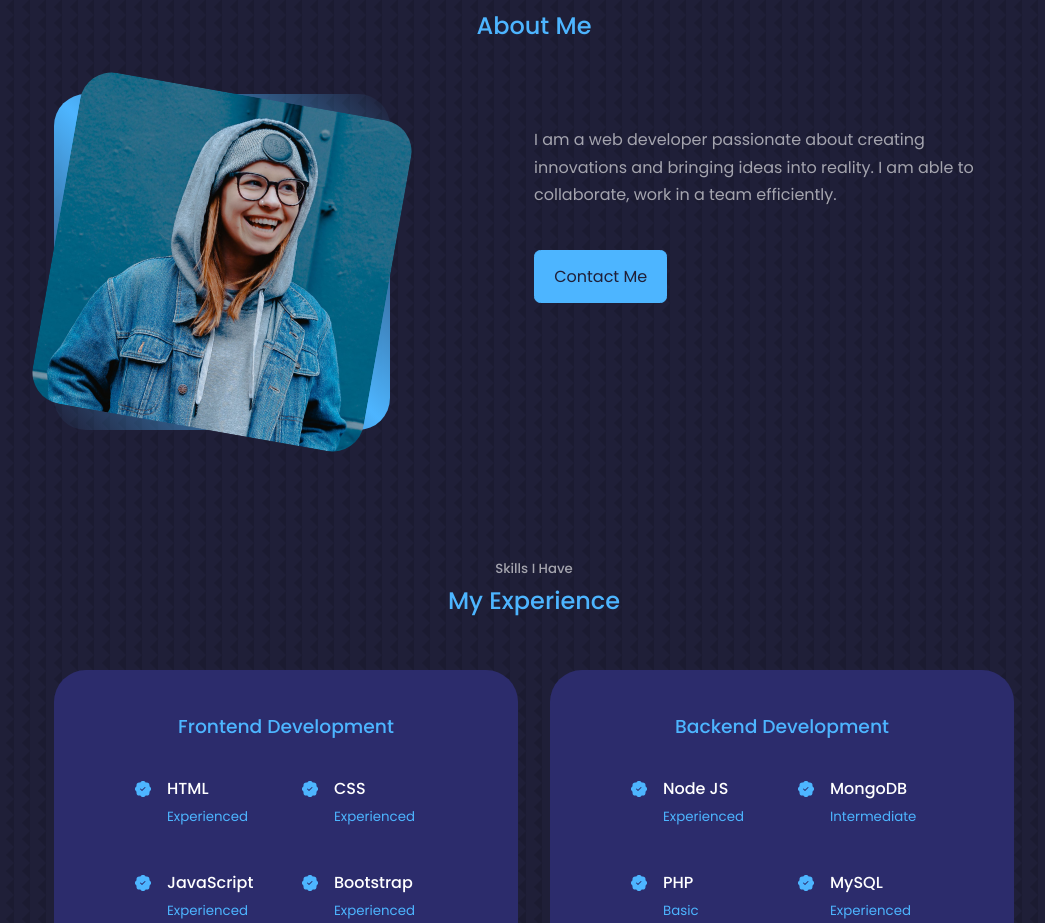
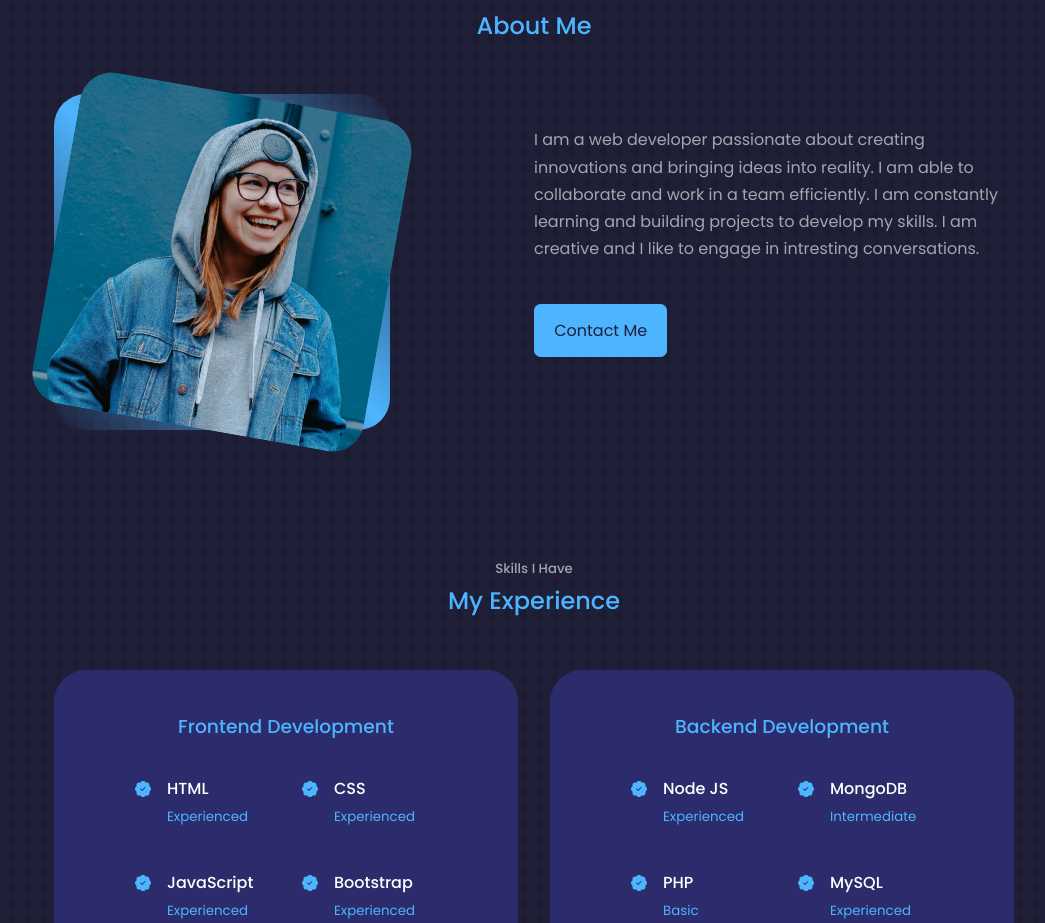
Before and after one commit to Goketech/portfolio, a React (Create React App) app: page / in a window 1280 px wide. Shown: the part 945-1868 px from the top of the page, without its empty margins (106-1151 px from the left). Built offline with nearby package versions, Linux system fonts and the light colour scheme.

Commit message:
modified website

```diff
--- a/src/components/about/About.jsx
+++ b/src/components/about/About.jsx
@@ -41,7 +41,8 @@ const About = () => {
                     </div> */}
 
                     <p>
-                        I am a web developer passionate about creating innovations and bringing ideas into reality. I am able to collaborate, work in a team efficiently.
+                        I am a web developer passionate about creating innovations and bringing ideas into reality. I am able to collaborate and work in a team efficiently.
+                        I am constantly learning and building projects to develop my skills. I am creative and I like to engage in intresting conversations.
                     </p>
 
                     <a href="#contact" className="btn btn-primary">Contact Me</a>
```
